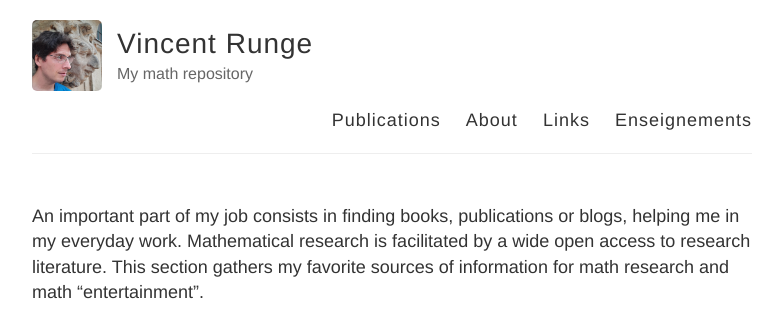
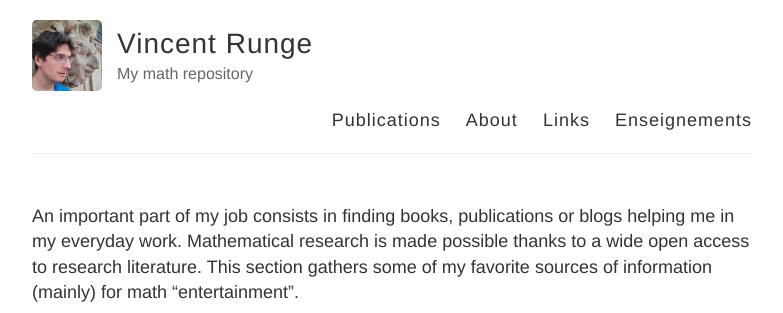
Before and after one commit to vincentrunge/vincentrunge.github.io, a Jekyll site: the page built from Links.md, in a window 1280 px wide and 900 px high, cut to the strip 0-313 px from the top of the window. Shown: the whole strip, without its empty margins (248-1031 px from the left). Built offline with Jekyll 4.4.1, drawn with Linux system fonts in a browser that asks for light colours.

Commit message:
Update Links.md

```diff
--- a/Links.md
+++ b/Links.md
@@ -5,7 +5,7 @@ permalink: /Links/
 ---
 
 
-An important part of my job consists in finding books, publications or blogs, helping me in my everyday work. Mathematical research is facilitated by a wide open access to research literature. This section gathers my favorite sources of information for math research and math "entertainment".
+An important part of my job consists in finding books, publications or blogs helping me in my everyday work. Mathematical research is made possible thanks to a wide open access to research literature. This section gathers some of my favorite sources of information (mainly) for math "entertainment".
 
 
 ---
```
